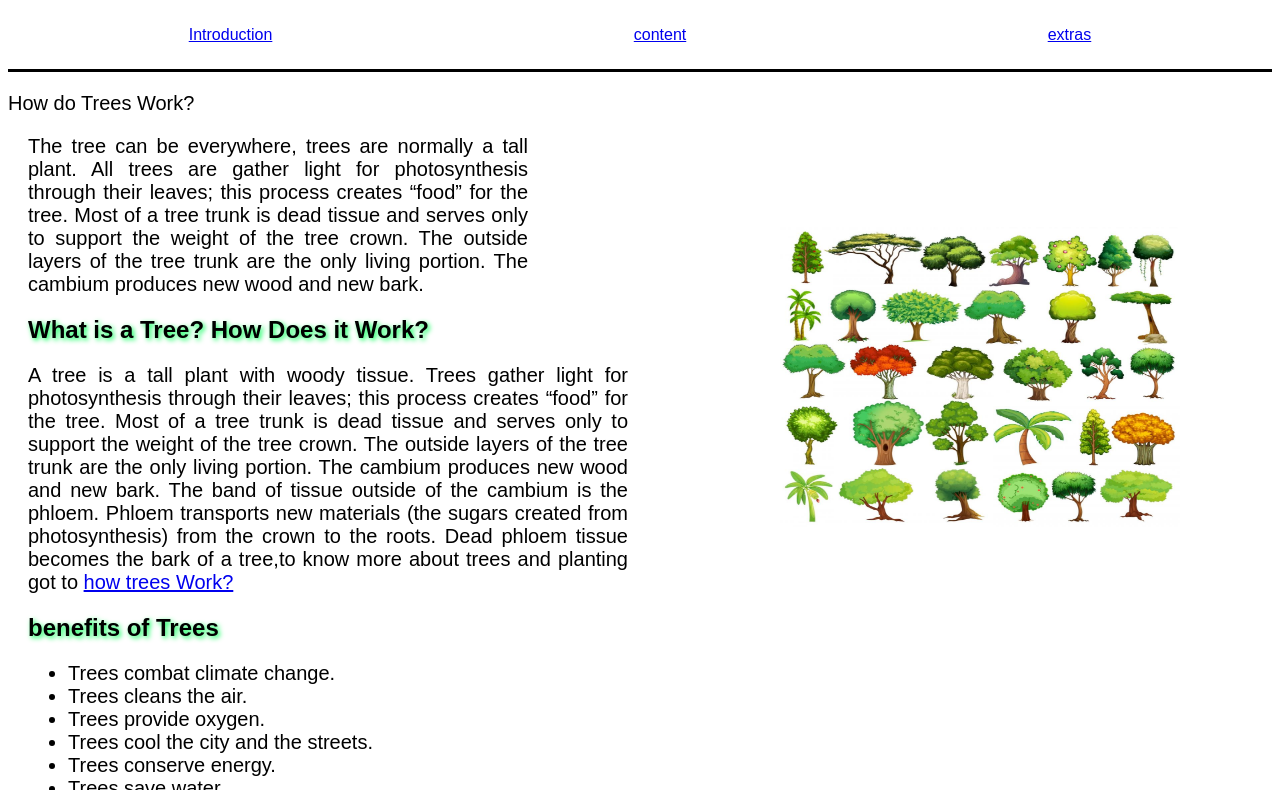
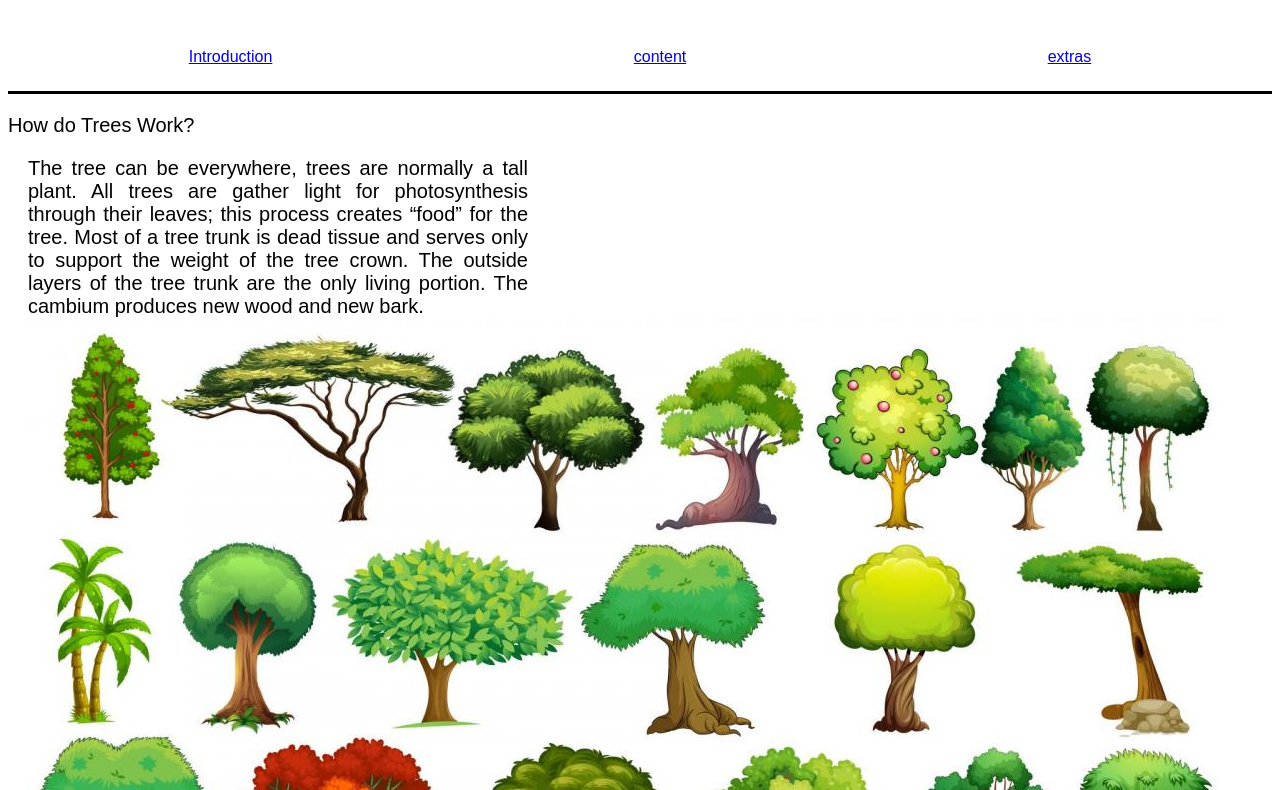
Before and after one commit to lab-brussels-1/The-first-group, a plain HTML site: page index.html in a window 1280 px wide. Shown: the part 163-953 px from the top of the page. Drawn offline with Linux system fonts and the light colour scheme.

Commit message:
Update something.css

```diff
--- a/styles/something.css
+++ b/styles/something.css
@@ -103,13 +103,6 @@ ul {
   color: rgb(0, 0, 0);
 }
 
-img {
-  width: 400px;
-  height: 300px;
-  position: absolute;
-  top: 390px;
-  right: 100px;
-}
 /* styling the images */
 
 .row-images img {
```
